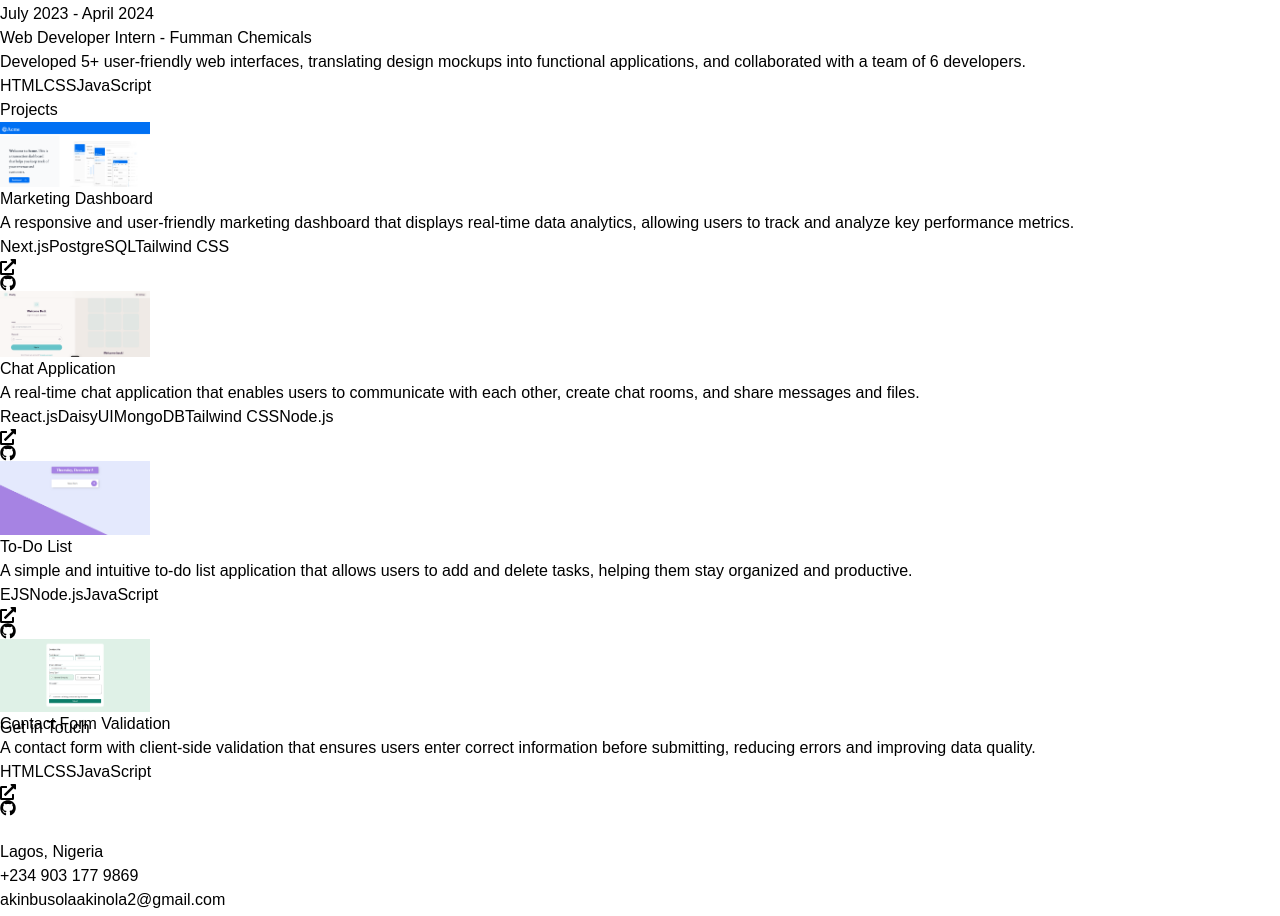
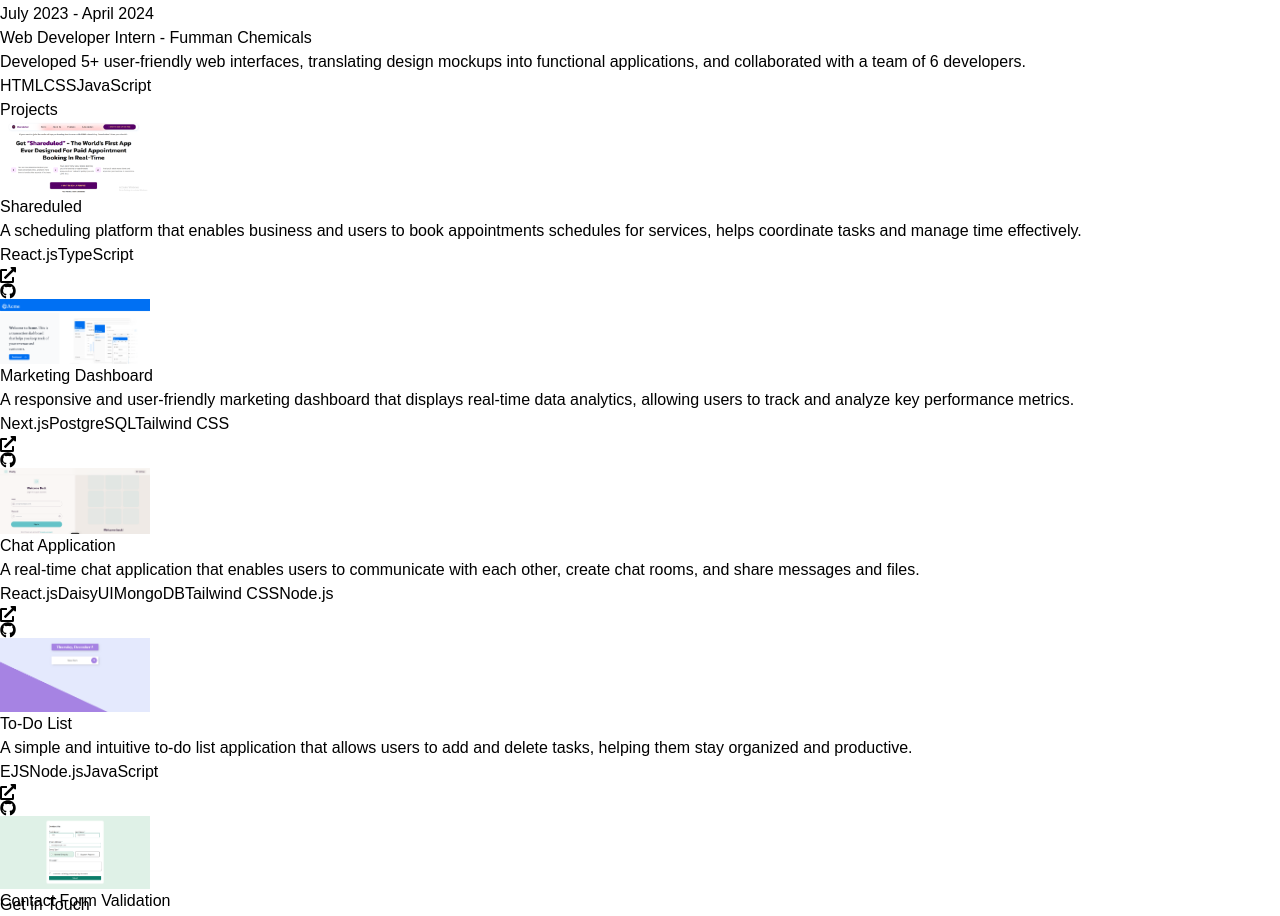
Before and after one commit to OlolaJaco/portfolio-website, a React (Vite) app: page / in a window 1280 px wide. Shown: the part 4022-4938 px from the top of the page. Built offline with nearby package versions, Linux system fonts and the light colour scheme; a web font is replaced by a local one.

Commit message:
Added shareduled product

```diff
--- a/src/constants/index.ts
+++ b/src/constants/index.ts
@@ -2,6 +2,8 @@ import todo from '../assets/todo.png';
 import validation from '../assets/validation.png';
 import chatApp from '../assets/chat app.png';
 import dashboard from '../assets/dashboard.png';
+import shareduled from '../assets/shareduled.png';
+import { text } from 'motion/react-client';
 
 export const Hero_Content: string = `A detail-oriented web developer with 1+ years experience in creating dynamic and
 responsive web applications. Driven by a client-first mindset and result oriented
@@ -45,6 +47,14 @@ export const Experiences = [
 
 export const Projects = [
     {
+        title: "Shareduled",
+        Image: shareduled,
+        description: `A scheduling platform that enables business and users to book appointments schedules for services, helps coordinate tasks and manage time effectively.`,
+        technologies: ["React.js", "TypeScript"],
+        gitHub: "/",
+        live: "https://shareduled.com/"
+    },
+    {
         title: "Marketing Dashboard",
         Image: dashboard,
         description: `A responsive and user-friendly marketing dashboard that displays real-time data analytics, allowing users to track and analyze key performance metrics.`,
```
Also changed, not shown: src/assets/Shareduled.png (added).
